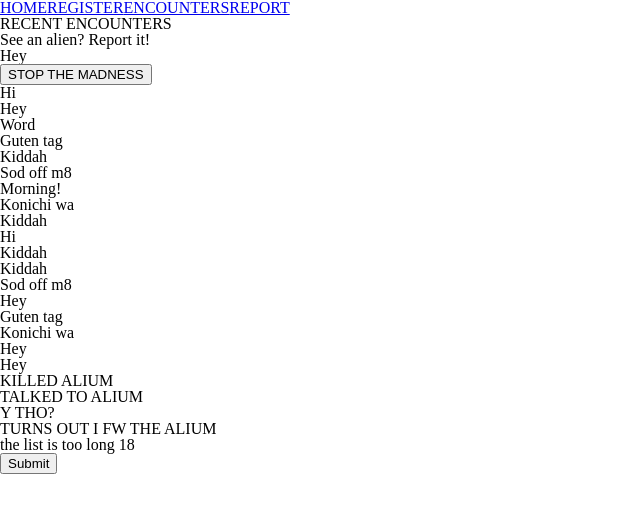
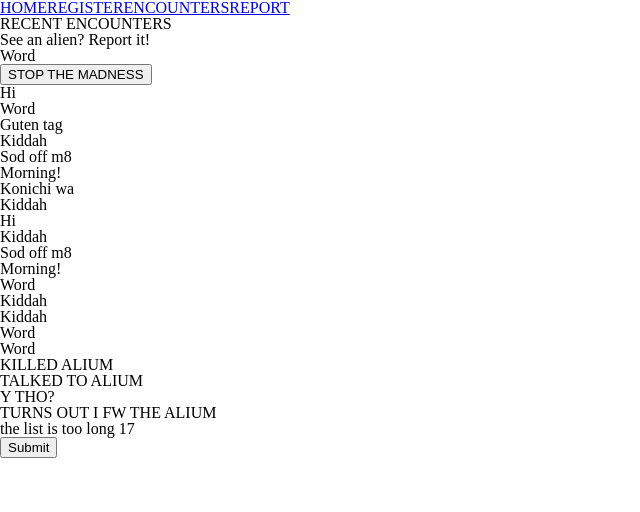
Before and after one commit to tmclean85/mars-colony-app, an Angular app: page /encounters in a window 1280 px wide. Shown: the top 512 px of the page, without its empty margins (0-640 px from the left). Built offline with nearby package versions, Linux system fonts and the light colour scheme.

Commit message:
Test repo again

```diff
--- a/src/app/pages/encounters/encounters.component.ts
+++ b/src/app/pages/encounters/encounters.component.ts
@@ -11,7 +11,6 @@ export class EncountersComponent implements OnInit {
     message = "Hello";
     listOfMessages = [
       "Hi",
-      "Hey",
       "Word",
       "Guten tag",
       "Kiddah",
```
